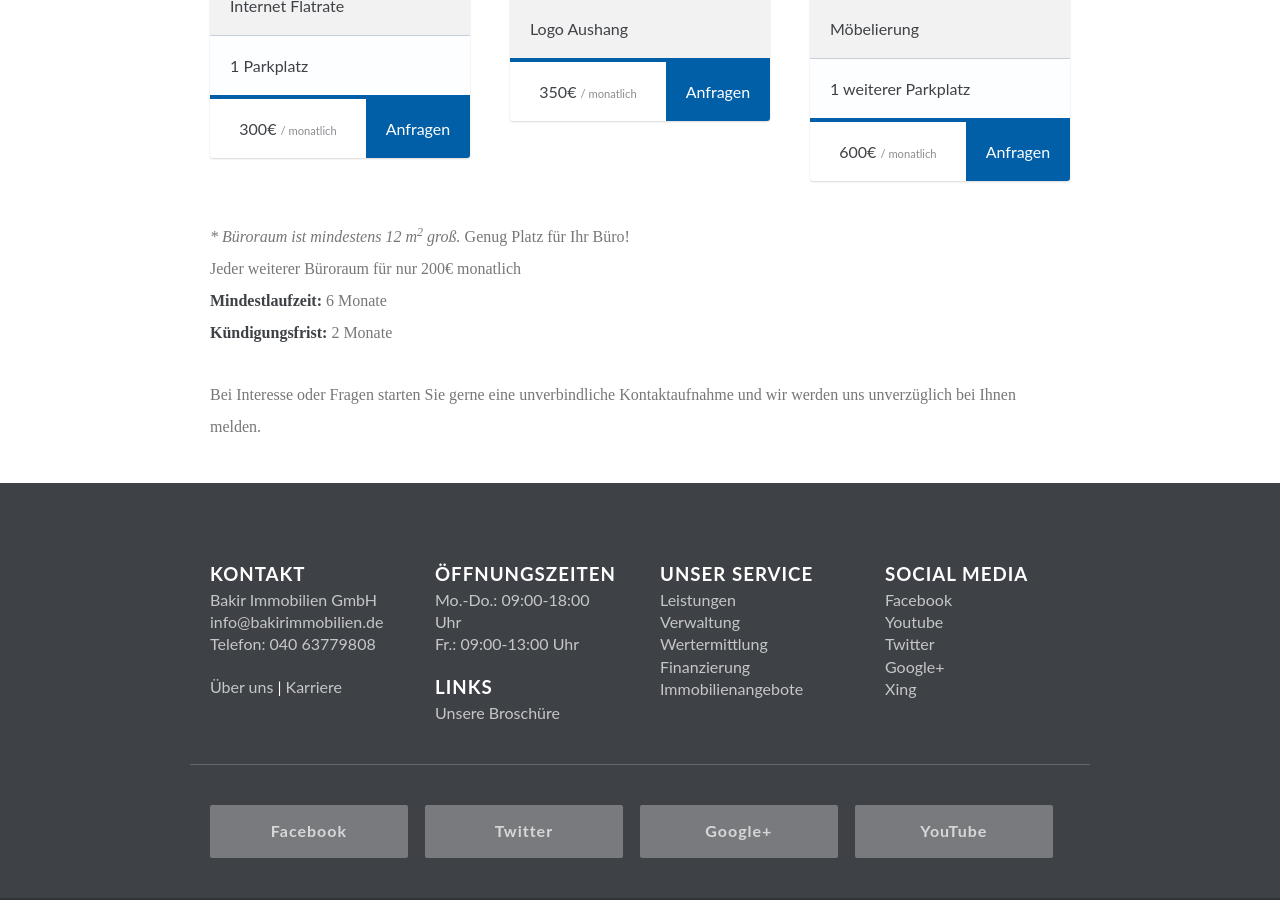
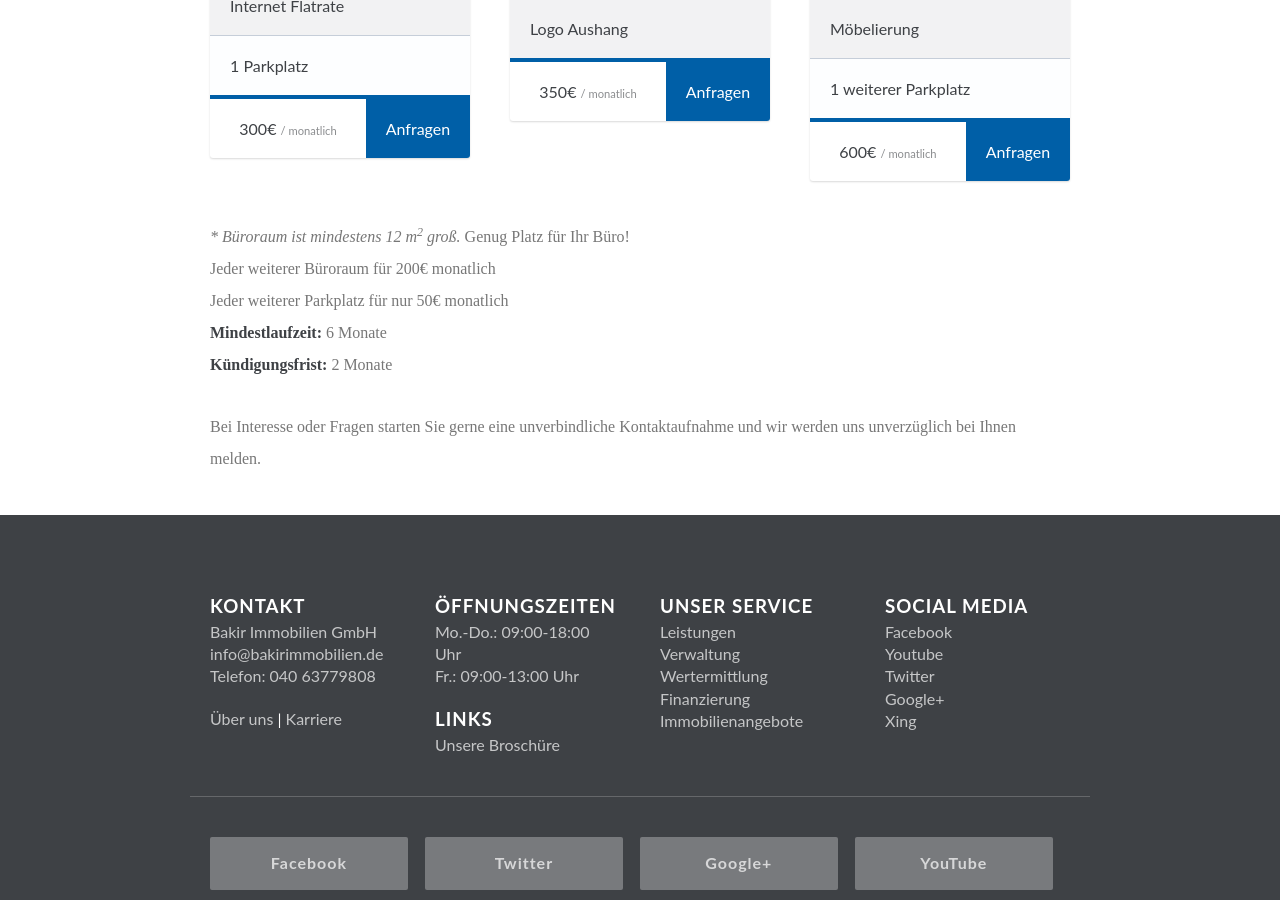
Before and after one commit to bakirnetwork/bakirimmobilien_de, a Jekyll site: the page built from _pages/officecenter.html, in a window 1280 px wide and 900 px high, scrolled down 649 px. Built offline with Jekyll 4.4.1, drawn with Linux system fonts in a browser that asks for light colours; nearby versions of some CDN libraries; some web fonts are replaced.

Commit message:
Office Center: Option für weitere Parkplätze hinzugefügt

```diff
--- a/_pages/officecenter.html
+++ b/_pages/officecenter.html
@@ -100,7 +100,8 @@ bodyclasses: officecenter
 		<div class="col span-12">
 			<p>
 				<em>* Büroraum ist mindestens 12 m<sup>2</sup> groß.</em> Genug Platz für Ihr Büro!<br>
-				Jeder weiterer Büroraum für nur 200€ monatlich<br>
+				Jeder weiterer Büroraum für 200€ monatlich<br>
+				Jeder weiterer Parkplatz für nur 50€ monatlich<br>
 
 				<strong>Mindestlaufzeit:</strong> 6 Monate<br>
 				<strong>Kündigungsfrist:</strong> 2 Monate
```
